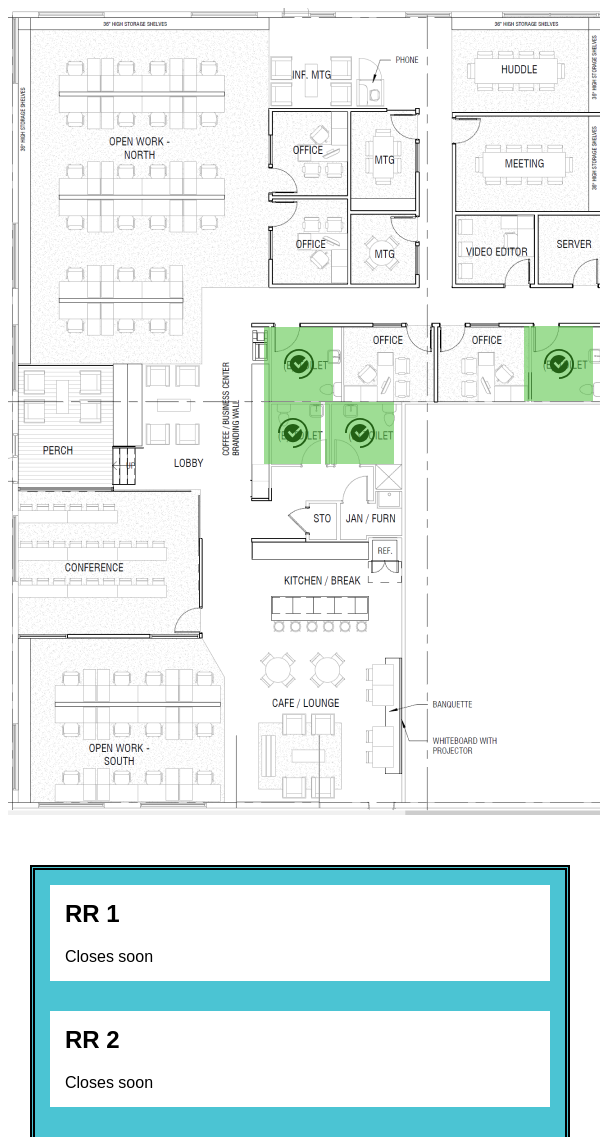
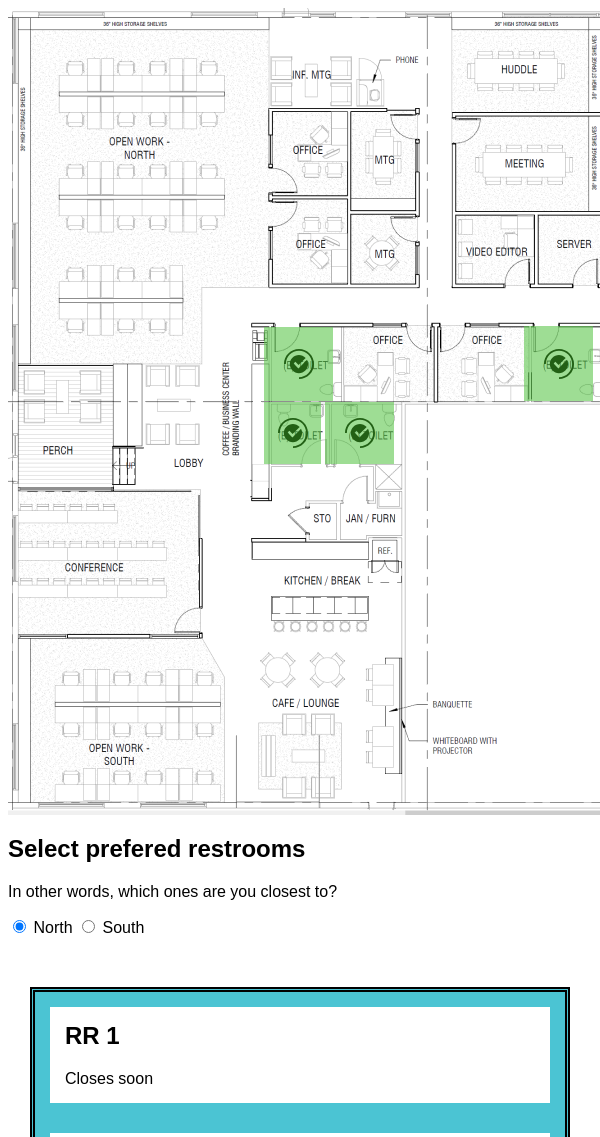
Before and after one commit to jpr-c8/rrmonitor, an Electron app: page index.html in a window 600 px wide. Shown: the top 1137 px of the page. Drawn offline with Linux system fonts and the light colour scheme; no server answers.

Commit message:
Initial implementation of saving preferences

```diff
--- a/index.html
+++ b/index.html
@@ -18,6 +18,17 @@
 <div class="clearBoth"></div>
 
 <!-- ADD ABOUT WITH: Icon made by Freepik https://www.freepik.com/home from www.flaticon.com -->
+
+<div id="preferences">
+	<h2>Select prefered restrooms</h2>
+	<p>In other words, which ones are you closest to?</p>
+	<p>
+		<label><input type="radio" name="rrbank" value="north" checked="checked" id="northbank" onclick="savepref('north')" /> North</label>
+		<label><input type="radio" name="rrbank" value="south" id="southbank" onclick="savepref('south')" /> South</label>
+	</p>
+</div>
+
+<div class="clearBoth"></div>
 
 <div id="rrStats">
 	<div id="rr1" class="rrSingleStat">
--- a/renderer.js
+++ b/renderer.js
@@ -1,4 +1,6 @@
 const {ipcRenderer} = require('electron')
+const Store = require('electron-store');
+const store = new Store();
 
 ipcRenderer.on('asynchronous-message', (event, arg) => {
 	console.log("Received: " + arg);
@@ -30,4 +32,18 @@ ipcRenderer.on('asynchronous-message', (event, arg) => {
 		document.getElementById('room' + rr.rrID).className = newclass;
 	});
 
-})
+});
+
+// load initial bank preference
+if (store.get("rrbank")) {
+	if (store.get("rrbank")=="south") {
+		document.getElementById("southbank").checked = true;
+	}
+}
+
+// store any future bank preference changes
+function savepref(bank) {
+	store.set("rrbank", bank);
+	console.log("Saved prefered bank as " + bank);
+	// TODO: Alert main process this has changed
+}
```
